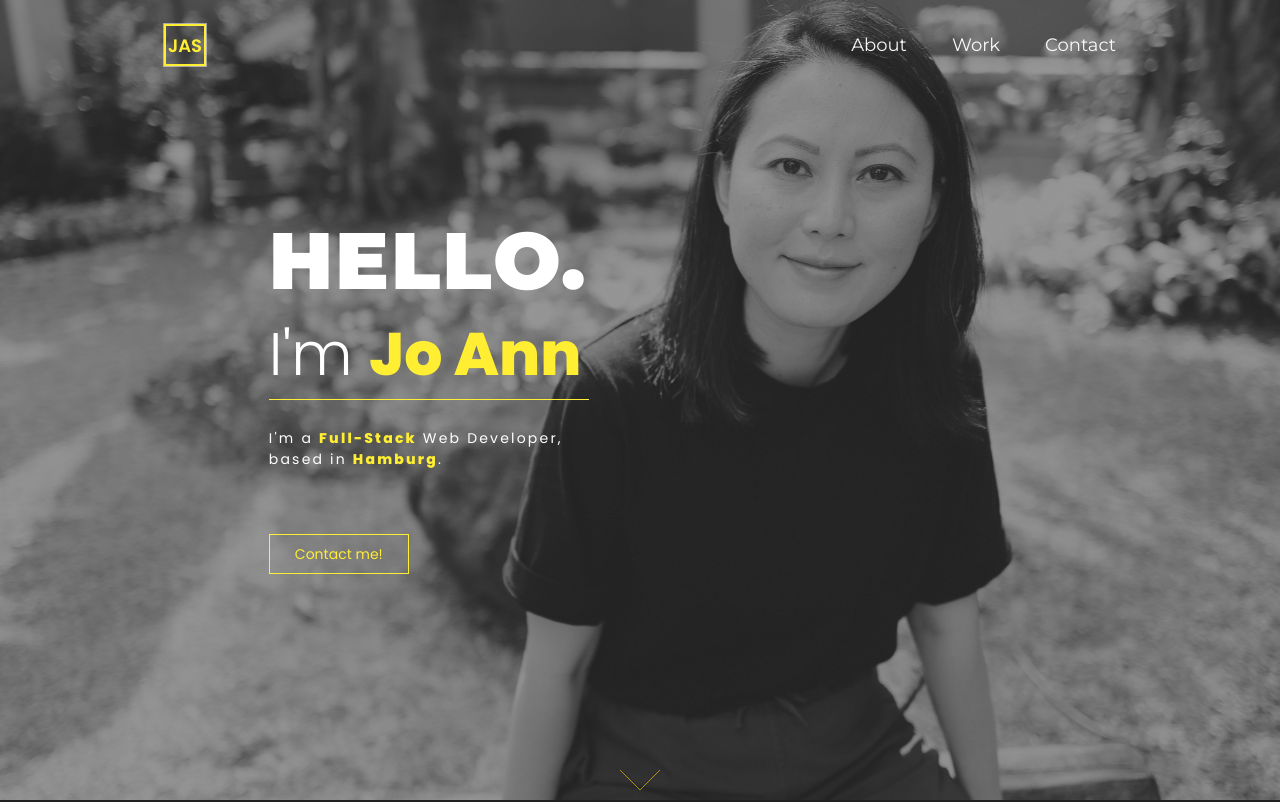
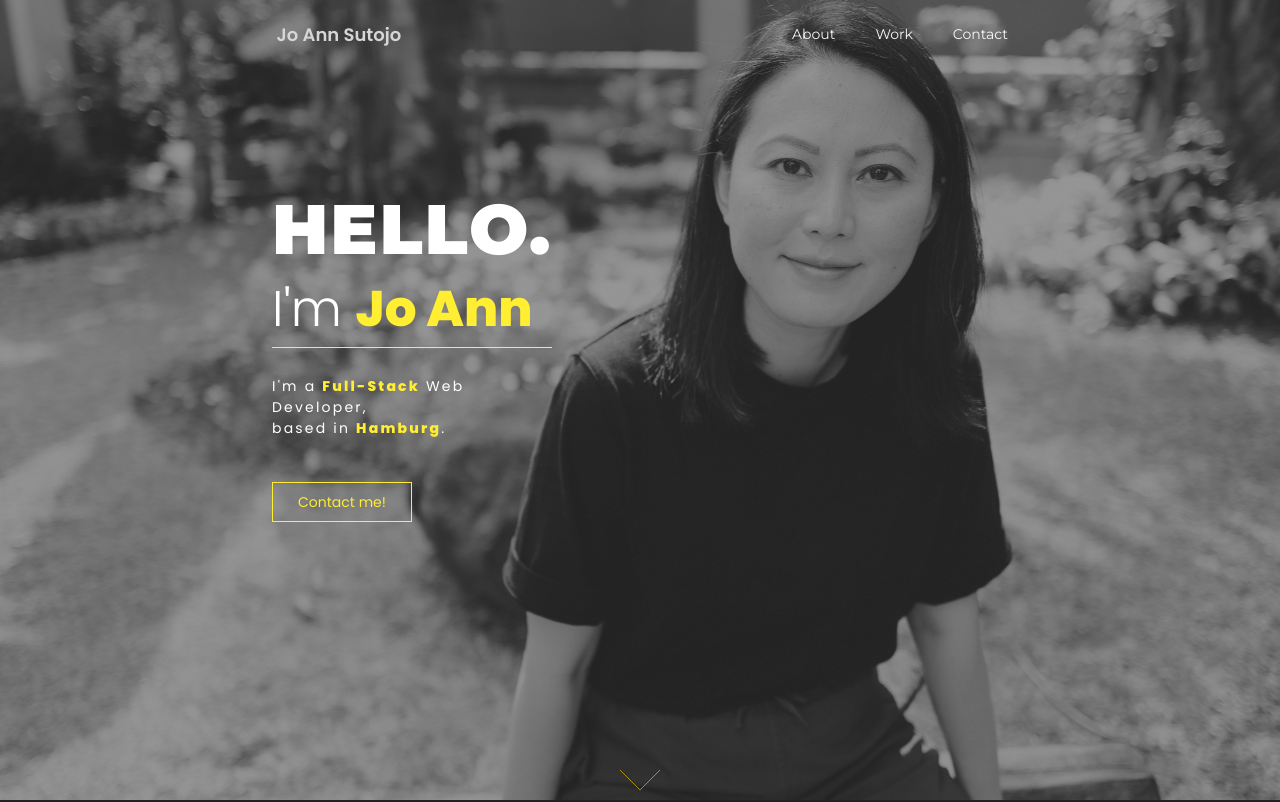
Before and after one commit to JoAnnSutojo/JoAnnSutojo.github.io, a plain HTML site: page index.html in a window 1280 px wide. Shown: the top 802 px of the page. Drawn offline with Linux system fonts and the light colour scheme.

Commit message:
changed logo, hover effect hamburger menu, adjusted media queries properties

```diff
--- a/index.html
+++ b/index.html
@@ -20,9 +20,9 @@
 
     <!--HOME-->
     <header>
-        <div class="container md">
+        <div class="container sm">
             <nav class="navBar">
-                <a href="#home" class="logo flex center">JAS</a>
+                <a href="#home" class="logo flex center">Jo Ann Sutojo</a>
                 <ul class="menu flex">
                      <li> <a class="menuItem" href="#about">About</a></li>
                      <li><a class="menuItem" href="#work">Work</a></li>
@@ -36,8 +36,9 @@
         </div>
     </header>
     <section id="home">
-        <div class="container md">
+        <div class="container sm">
             <div class="content-wrapper">
+                <div class="showcase-wrapper">
                     <div class="showcase">
                         <div class="text-top">
                             <div>
@@ -57,6 +58,8 @@
                             </div>
                         </div>
                     </div>
+                </div>
+
                 <svg class="arrows">
                     <path class="a1" d="M0 0 L20 20 L40 0"></path>
                     <path class="a2" d="M0 20 L20 40 L40 20"></path>
--- a/index.js
+++ b/index.js
@@ -1,3 +1,4 @@
+// Hamburger Menu
 const menu = document.querySelector('.menu');
 const menuItems = document.querySelectorAll('.menuItem');
 const hamburger = document.querySelector('.hamburger');
--- a/media-queries.css
+++ b/media-queries.css
@@ -1,44 +1,47 @@
+/*****MEDIA QUERIES*****/
 
-/*****MEDIA QUERIES*****/
-/* (min-width: 768px) */
+@media (min-width: 568px) {
+    /* .content-wrapper {
+        padding: 0 2em;
+    } */
 
-@media (min-width: 720px) {
-    .content-wrapper {
-        padding: 0 2em;
+    /* .navBar {
+        padding: 1.5rem 2.25rem;
+    } */
+
+    .navBar ul li {
+        padding-left: 1.5rem;
     }
 
-    .navBar {
-        padding: 1.5rem 2.25rem;
-    }
-
-    .navBar ul li {
-        padding-left: 2.5em;
-    }
-
-    .navBar .menu {
+    .menu {
         position: relative;
         transform: none;
         background: transparent;
         flex-direction: row;
         justify-content: flex-start;
         gap: 0;
-        font-size: 18px
+        font-size: 14px
     }
 
     .hamburger {
         display: none;
     }
 
-    h1 {
+    /* h1 {
         font-size: 70px;
     }
 
     h2 {
         font-size: 50px
-    }
+    } */
+
+    /* .showcase-wrapper {
+        width: 90%;
+    } */
 
     .showcase {
-        width: 300px;
+        width: 240px;
+        /* left: 2em; */
     }
 
     .showcase p {
@@ -107,17 +110,23 @@
     }
 }
 
+@media (min-width: 768px) {
+    .navBar ul li {
+        padding-left: 2.5rem;
+    }
+}
+
 @media (min-width: 1024px) {
     .showcase {
-        width: 320px;
+        width: 280px;
     }
 
     h1 {
-        font-size: 80px;
+        font-size: 70px;
     }
 
     h2 {
-        font-size: 60px
+        font-size: 50px
     }
 
     .pageTitle {
@@ -130,7 +139,7 @@
 }
 
 @media (min-width: 1200px) {
-    .showcase {
+    /* .showcase {
         left: 21%;
-    }
+    } */
 }
--- a/style.css
+++ b/style.css
@@ -62,7 +62,8 @@ section {
 }
 
 .sm {
-    max-width: 800px;
+    /* max-width: 800px; */
+    max-width: 768px;
 }
 
 .md {
@@ -101,32 +102,34 @@ header {
     display: flex;
     justify-content: space-between;
     /* align-items: center; */
-    padding: 1rem;
+    padding: 1em;
 }
 
 .logo {
-    width: 42px;
-    height: 42px;
-    background-color: transparent;
-    color: var(--aureolin);
+    /* width: 42px;
+    height: 42px; */
     font-size: 18px;
     font-weight: 600;
     padding: 0.25em;
-    border: 2px solid var(--aureolin);
-    box-shadow: inset 0 0 20px rgba(255, 255, 255, 0);
-    outline: 1px solid var(--aureolin);
-    outline-color: rgba(255, 255, 255, .5);
-    outline-offset: 0px;
-    text-shadow: none;
+    color: var(--light-gray);
+    background-color: transparent;
+    /* border: 2px solid var(--aureolin); */
+    /* box-shadow: inset 0 0 20px rgba(255, 255, 255, 0); */
+    /* outline: 1px solid var(--aureolin); */
+    /* outline-color: rgba(255, 255, 255, .5);  */
+    /* outline-offset: 0px; */
+    /* text-shadow: none;*/
     transition: all 1250ms cubic-bezier(0.19, 1, 0.22, 1);
 }
 
 .logo:hover {
-    border: 4px solid;
-    box-shadow: inset 0 0 20px rgba(255, 255, 255, .5), 0 0 20px rgba(255, 255, 255, .2);
-    outline-color: rgba(255, 255, 255, 0);
-    outline-offset: 15px;
-    text-shadow: 1px 1px 2px var(--aureolin);
+    font-size: 25px;
+    /* border: 3px solid; */
+    /* box-shadow: inset 0 0 20px rgba(255, 255, 255, .5), 0 0 20px rgba(255, 255, 255, .2); */
+    /* outline-color: rgba(255, 255, 255, 0); */
+    /* outline-offset: 15px; */
+    /* text-shadow: 1px 1px 2px var(--aureolin);  */
+    text-shadow: 1px 1px 2px var(--light-gray);
 }
 
 .navBar ul li {
@@ -155,6 +158,35 @@ header {
     background-color: var(--white);
 }
 
+.hamburger {
+    width: 32px;
+    height: 32px;
+    font-size: 20px;
+    color: var(--light-gray);
+    background: transparent;
+    border: var(--light-gray) solid 1px;
+    box-shadow: inset 0 0 20px rgba(255, 255, 255, 0);
+    outline: 1px solid var(--light-gray);
+    outline-color: rgba(255, 255, 255, .5);
+    outline-offset: 0px;
+    text-shadow: none;
+    transition: all 1250ms cubic-bezier(0.19, 1, 0.22, 1);
+    cursor: pointer;
+    z-index: 100;
+}
+
+.hamburger:hover {
+    border: 3px solid;
+    box-shadow: inset 0 0 20px rgba(255, 255, 255, .5), 0 0 20px rgba(255, 255, 255, .2);
+    outline-color: rgba(255, 255, 255, 0);
+    outline-offset: 15px;
+    text-shadow: 1px 1px 2px var(--light-gray);
+}
+
+.hamburger .closeIcon{
+    display: none;
+}
+
 .menu {
     position: fixed;
     transform: translateY(-100%);
@@ -177,20 +209,6 @@ header {
     transform: translateY(0);
 }
 
-.navBar .hamburger {
-    padding: 8px 12px;
-    font-size: 20px;
-    border: var(--light-gray) solid 2px;
-    color: var(--light-gray);
-    background: transparent;
-    cursor: pointer;
-    z-index: 100;
-}
-
-.hamburger .closeIcon{
-    display: none;
-}
-
 /***** HOME *****/
 #home {
     background-color: rgba(0,0,0,0.4);
@@ -210,12 +228,23 @@ header {
     z-index: -1;
     opacity: .8;
 }
+.showcase-wrapper {
+    position: relative;
+    width: 100%;
+    /* width: 1024px;  */
+}
 
 .showcase {
     position: absolute;
-    top: 50%;
+    /* width: 100%; */
+    /* top: 50%;
     left: 8%;
-    transform: translateY(-50%);
+    left: 1em; */
+    top: 0;
+    /* left: 0; */
+    left: 0;
+
+    transform: translateY(50%);
     width: 240px;
 }
 
@@ -308,6 +337,7 @@ h1, h2 {
     border: 1px solid var(--aureolin);
     z-index: 2;
     transition: .6s ease;
+    cursor: pointer;
 }
 
 .contact-btn:hover {
```
Lines whose indentation alone changed are shown as unchanged.
